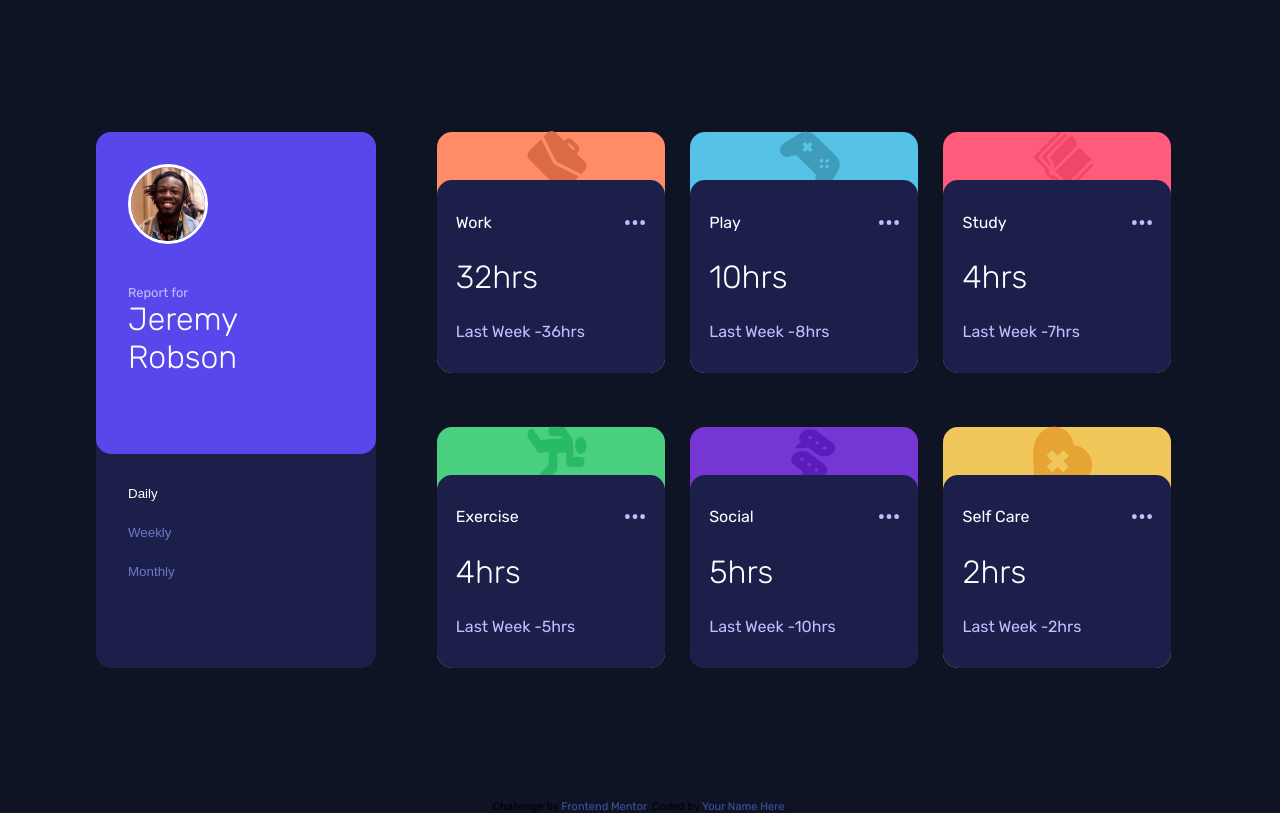
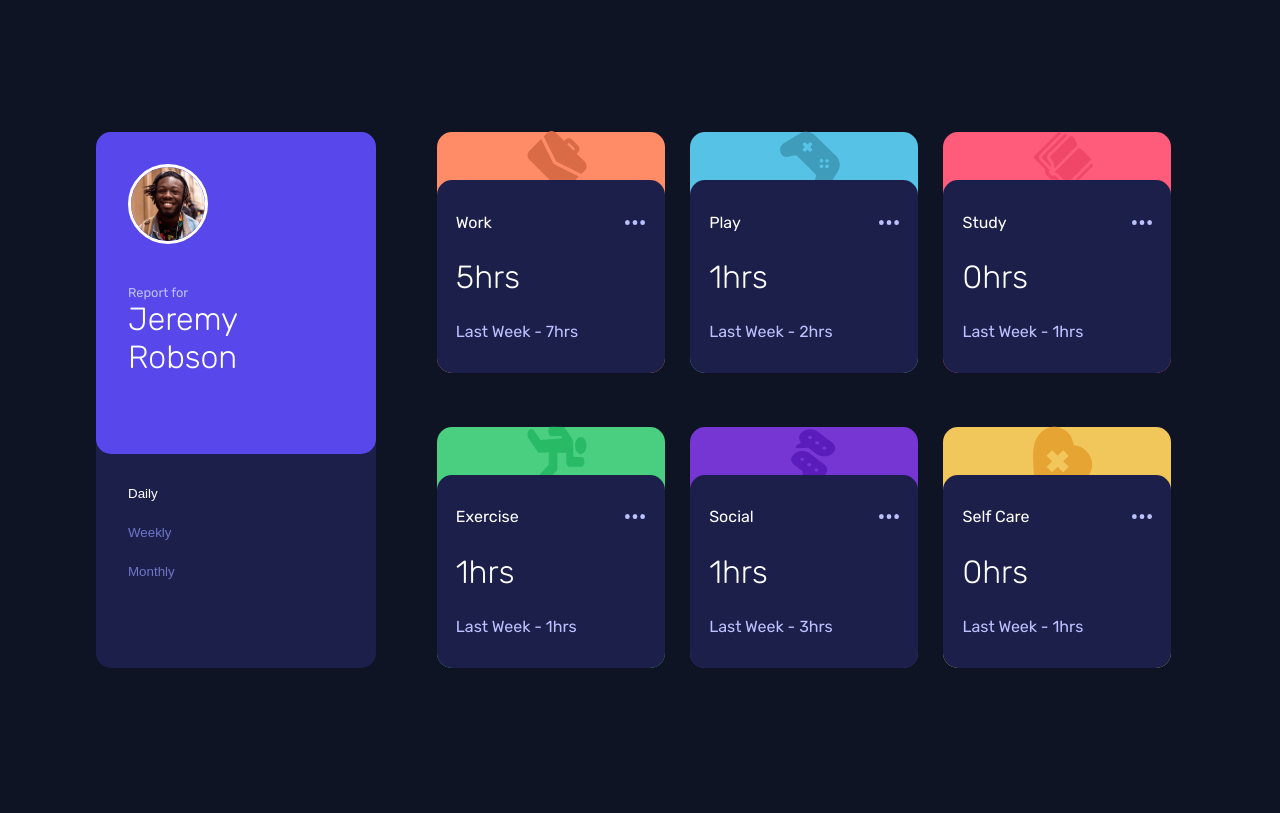
Before and after one commit to emmanuelgv408/TimeTrackingDash, a plain HTML site: page index.html in a window 1280 px wide. Both pictures are taken after a click on the button "Daily". Drawn offline with Linux system fonts and the light colour scheme.

Commit message:
added functinality

```diff
--- a/app.js
+++ b/app.js
@@ -1,26 +1,50 @@
 document.addEventListener('DOMContentLoaded', () => {
-
-    const panels = document.querySelectorAll('.panels');
     const dailyButton = document.querySelector('.daily-button');
     const weeklyButton = document.querySelector('.weekly-button');
     const monthlyButton = document.querySelector('.monthly-button');
+    let currentHours = document.querySelectorAll('.current-hours');
+    let lastWeekHours = document.querySelectorAll('.last-week-hours');
+
+    let data;
+
+    const fetchData = async () => {
+        try {
+            const res = await fetch('data.json');
+            data = await res.json();
+            console.log(data);
 
 
-    async function fetchData() {
+            dailyButton.addEventListener('click', (e) => {
+                e.preventDefault();
+                updateUI('daily');
+            });
 
-        try {
-            const res = await fetch('data.json');
-            const data = await res.json();
+            weeklyButton.addEventListener('click', (e) => {
+                e.preventDefault();
+                updateUI('weekly');
+            });
 
-            return data;
+            monthlyButton.addEventListener('click', (e) => {
+                e.preventDefault();
+                updateUI('monthly');
+            });
 
+        } catch (e) {
+            console.log('Oops, error at:', e);
         }
-        catch (e) {
-        console.log('Oops error at: ' e);
+    };
+
+    const updateUI = (period) => {
+        if (data) {
+            data.forEach((activity, index) => {
+                currentHours[index].innerHTML = `${activity.timeframes[period].current}hrs`;
+                lastWeekHours[index].innerHTML = `${activity.timeframes[period].previous}hrs`;
+            });
+        } else {
+            console.log(`Data for ${period} period is not available.`);
         }
-
-    }
+    };
 
 
-
-})
+    fetchData();
+});
--- a/index.html
+++ b/index.html
@@ -4,15 +4,10 @@
 <head>
   <meta charset="UTF-8">
   <meta name="viewport" content="width=device-width, initial-scale=1.0">
-  <!-- displays site properly based on user's device -->
-
   <link rel="icon" type="image/png" sizes="32x32" href="./images/favicon-32x32.png">
   <link rel="stylesheet" href="style.css">
   <script src="app.js" defer></script>
-
   <title>Frontend Mentor | Time tracking dashboard</title>
-
-  <!-- Feel free to remove these styles or customise in your own stylesheet 👍 -->
   <style>
     .attribution {
       font-size: 11px;
@@ -25,20 +20,13 @@
   </style>
   <link rel="preconnect" href="https://fonts.googleapis.com">
   <link rel="preconnect" href="https://fonts.gstatic.com" crossorigin>
-  <link href="https://fonts.googleapis.com/css2?family=Rubik:ital,wght@0,300..900;1,300..900&display=swap"
-    rel="stylesheet">
+  <link href="https://fonts.googleapis.com/css2?family=Rubik:ital,wght@0,300..900;1,300..900&display=swap" rel="stylesheet">
 </head>
 
 <body>
-
-
-
   <div class="wrapper">
-
     <div class="panel">
-
       <div class="user-panel">
-
         <div class="user-info">
           <img src="/images/image-jeremy.png" alt="image-jeremy">
           <p>Report for</p>
@@ -49,145 +37,75 @@
           <button class="weekly-button">Weekly</button>
           <button class="monthly-button">Monthly</button>
         </div>
-
-
-
       </div>
-
-
-
-
       <div class="activity-panel">
-
         <div class="activity-top">
-          <section class=" work-panel panels">
-            <img src="/images/icon-work.svg " class="icons">
+          <section class="work-panel panels">
+            <img src="/images/icon-work.svg" class="icons">
             <div class="info-panels">
               <div class="top-info-panels">
                 <p>Work</p><img src="/images/icon-ellipsis.svg" alt="">
               </div>
-              <h2>32hrs</h2>
-              <p class="last-week">Last Week -36hrs</p>
+              <h2><span class="current-hours work-hours">32hrs</span></h2>
+              <p class="last-week">Last Week - <span class="last-week-hours work-last-week">36hrs</span></p>
             </div>
           </section>
-          <section class=" play-panel panels">
+          <section class="play-panel panels">
             <img src="/images/icon-play.svg" alt="" class="icons">
             <div class="info-panels">
               <div class="top-info-panels">
                 <p>Play</p><img src="/images/icon-ellipsis.svg" alt="">
               </div>
-              <h2>10hrs</h2>
-              <p class="last-week">Last Week -8hrs</p>
+              <h2><span class="current-hours play-hours">10hrs</span></h2>
+              <p class="last-week">Last Week - <span class="last-week-hours play-last-week">8hrs</span></p>
             </div>
           </section>
-          <section class=" study-panel panels">
+          <section class="study-panel panels">
             <img src="/images/icon-study.svg" alt="" class="icons">
             <div class="info-panels">
               <div class="top-info-panels">
                 <p>Study</p><img src="/images/icon-ellipsis.svg" alt="">
               </div>
-              <h2>4hrs</h2>
-              <p class="last-week">Last Week -7hrs</p>
+              <h2><span class="current-hours study-hours">4hrs</span></h2>
+              <p class="last-week">Last Week - <span class="last-week-hours study-last-week">7hrs</span></p>
             </div>
           </section>
         </div>
-
-
-
-
         <div class="activity-bottom">
-          <section class=" exercise-panel panels">
+          <section class="exercise-panel panels">
             <img src="/images/icon-exercise.svg" alt="" class="icons">
             <div class="info-panels">
               <div class="top-info-panels">
                 <p>Exercise</p><img src="/images/icon-ellipsis.svg" alt="">
               </div>
-              <h2>4hrs</h2>
-              <p class="last-week">Last Week -5hrs</p>
+              <h2><span class="current-hours exercise-hours">4hrs</span></h2>
+              <p class="last-week">Last Week - <span class="last-week-hours exercise-last-week">5hrs</span></p>
             </div>
           </section>
-          <section class=" social-panel panels">
+          <section class="social-panel panels">
             <img src="/images/icon-social.svg" alt="" class="icons">
             <div class="info-panels">
               <div class="top-info-panels">
                 <p>Social</p><img src="/images/icon-ellipsis.svg" alt="">
               </div>
-              <h2>5hrs</h2>
-              <p class="last-week">Last Week -10hrs</p>
+              <h2><span class="current-hours social-hours">5hrs</span></h2>
+              <p class="last-week">Last Week - <span class="last-week-hours social-last-week">10hrs</span></p>
             </div>
           </section>
-          <section class=" self-care-panel panels">
+          <section class="self-care-panel panels">
             <img src="/images/icon-self-care.svg" alt="" class="icons">
             <div class="info-panels">
               <div class="top-info-panels">
                 <p>Self Care</p><img src="/images/icon-ellipsis.svg" alt="">
               </div>
-              <h2>2hrs</h2>
-              <p class="last-week">Last Week -2hrs</p>
+              <h2><span class="current-hours self-care-hours">2hrs</span></h2>
+              <p class="last-week">Last Week - <span class="last-week-hours self-care-last-week">2hrs</span></p>
             </div>
           </section>
         </div>
       </div>
     </div>
-
-    </div>
-
-    <!--
-  Work
-  5hrs daily
-  Previous - 7hrs  daily
-  32hrs weekly
-  Previous - 36hrs weekly
-  103hrs  monthly
-  Previous - 128hrsmonthly
-
-  Play
-  1hr  daily
-  Previous - 2hrs daily
-  10hrs  weekly
-  Previous - 8hrs weekly
-  23hrs monthly
-  Previous - 29hrs  monthly
-
-  Study
-  0hrs  daily
-  Previous - 1hr daily
-  4hrs weekly
-  Previous - 7hrs  weekly
-  13hrs  monthly
-  Previous - 19hrs monthly
-
-  Exercise
-  1hr daily
-  Previous - 1hr  daily
-  4hrs weekly
-  Previous - 5hrs weekly
-  11hrs monthly
-  Previous - 18hrs  monthly
-
-  Social
-  1hr daily
-  Previous - 3hrs aily
-  5hrs  weekly
-  Previous - 10hrs  weekly
-  21hrs monthly
-  Previous - 23hrs  monthly
-
-  Self Care
-  0hrs daily
-  Previous - 1hr daily
-  2hrs weekly
-  Previous - 2hrs  weekly
-  7hrs  monthly
-  Previous - 11hrs  monthly
-
--->
-
-
-    <div class="attribution">
-      Challenge by <a href="https://www.frontendmentor.io?ref=challenge" target="_blank">Frontend Mentor</a>.
-      Coded by <a href="#">Your Name Here</a>.
-    </div>
+  </div>
 </body>
 
 </html>
```
